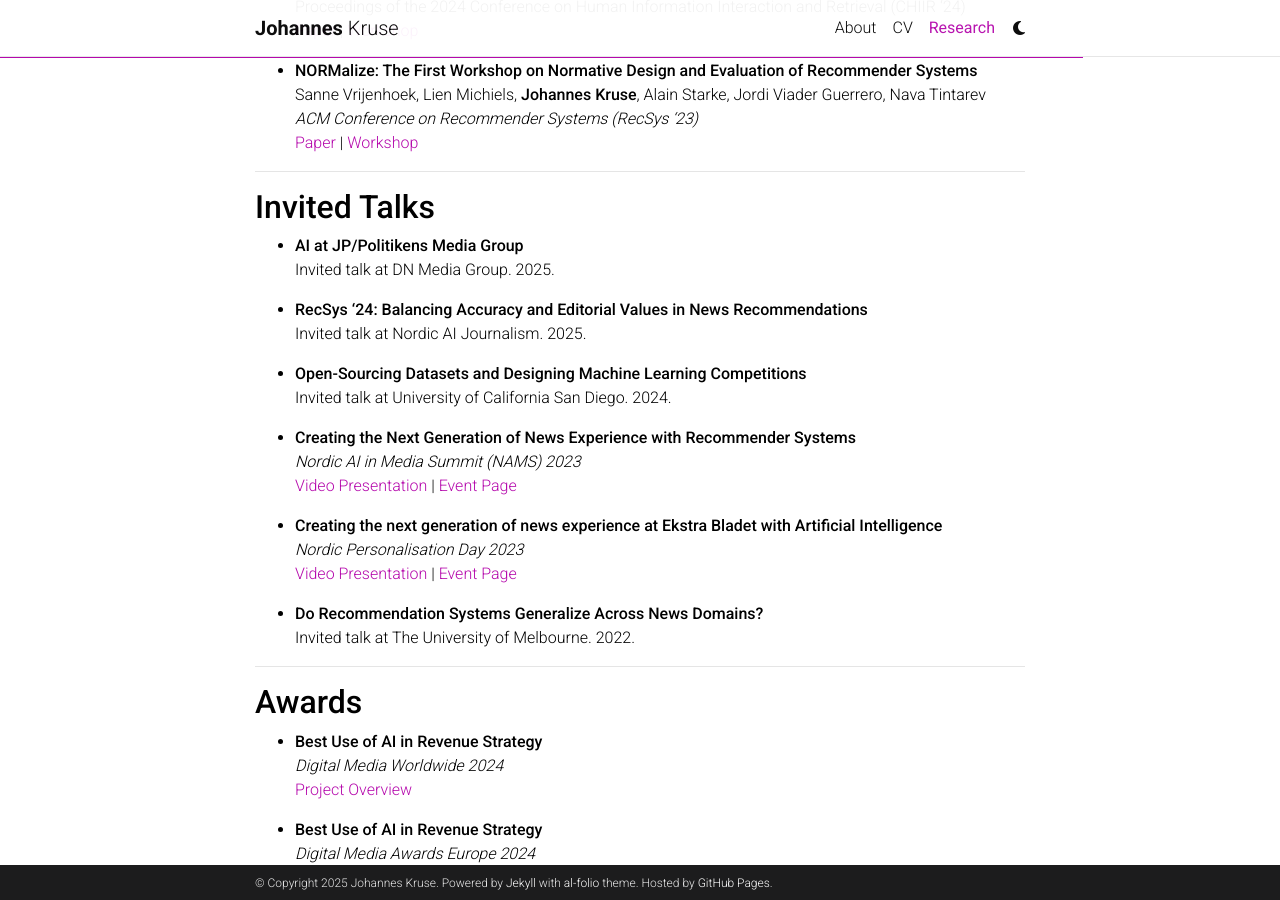
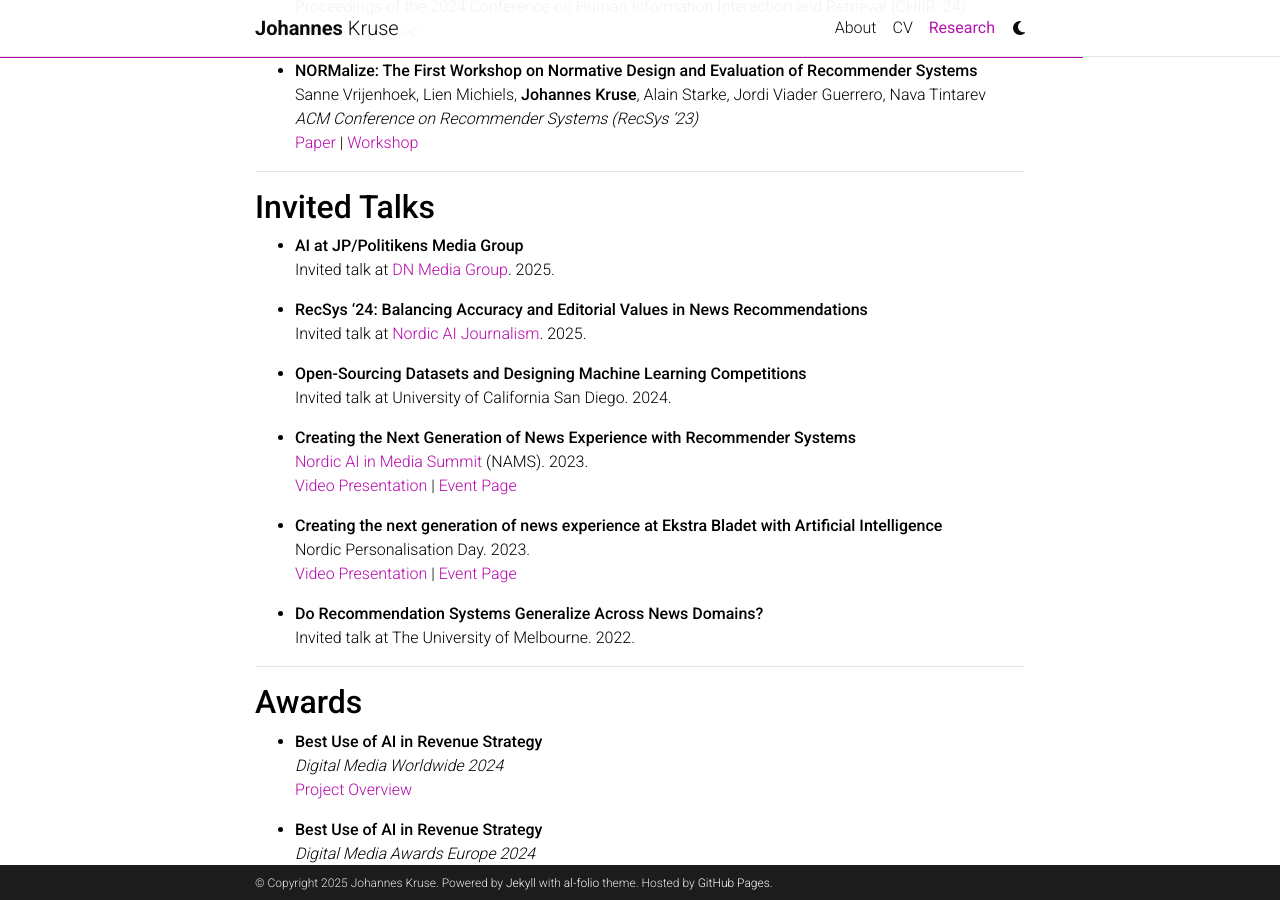
Before and after one commit to johanneskruse/johanneskruse.github.io, a Jekyll site: the page built from _pages/2_publications.md, in a window 1280 px wide and 900 px high, scrolled down 1864 px. Built offline with Jekyll 4.4.1, drawn with Linux system fonts in a browser that asks for light colours; comment, search, counter and statistics services are not loaded; a style sheet for code colours, icons or effects is not loaded; part of the change alters nothing that is shown.

```diff
--- a/_pages/2_publications.md
+++ b/_pages/2_publications.md
@@ -86,22 +86,22 @@ nav_order: 2
 ----
 ## **Invited Talks**
 - **AI at JP/Politikens Media Group** \
-  Invited talk at DN Media Group. 2025.
+  Invited talk at [DN Media Group](https://www.dngroup.com/). 2025.
 
 - **RecSys '24: Balancing Accuracy and Editorial Values in News Recommendations** \
-  Invited talk at Nordic AI Journalism. 2025.
+  Invited talk at [Nordic AI Journalism](https://www.nordicaijournalism.com/). 2025.
 
 - **Open-Sourcing Datasets and Designing Machine Learning Competitions** \
   Invited talk at University of California San Diego. 2024.
 
 <!-- 2023-05-09 -->
 - **Creating the Next Generation of News Experience with Recommender Systems** \
-  *Nordic AI in Media Summit (NAMS) 2023* \
+  [Nordic AI in Media Summit](https://www.nordicaijournalism.com/nordicaimediasummit) (NAMS). 2023. \
   [Video Presentation](https://www.youtube.com/watch?v=i9hcu3Szo7w) | [Event Page](https://www.nordicaijournalism.com/nordicaimediasummit)
 
 <!-- 2023-03-30 -->
 - **Creating the next generation of news experience at Ekstra Bladet with Artificial Intelligence** \
-  *Nordic Personalisation Day 2023* \
+  Nordic Personalisation Day. 2023. \
   [Video Presentation](https://youtu.be/piCuYLEYQZc?si=1GjFBCl9-lRsfE1Q&t=13492) | [Event Page](https://sites.google.com/schibsted.com/personalisationday/home)
 
 - **Do Recommendation Systems Generalize Across News Domains?** \
```
Also changed, not shown: 1 other file.
